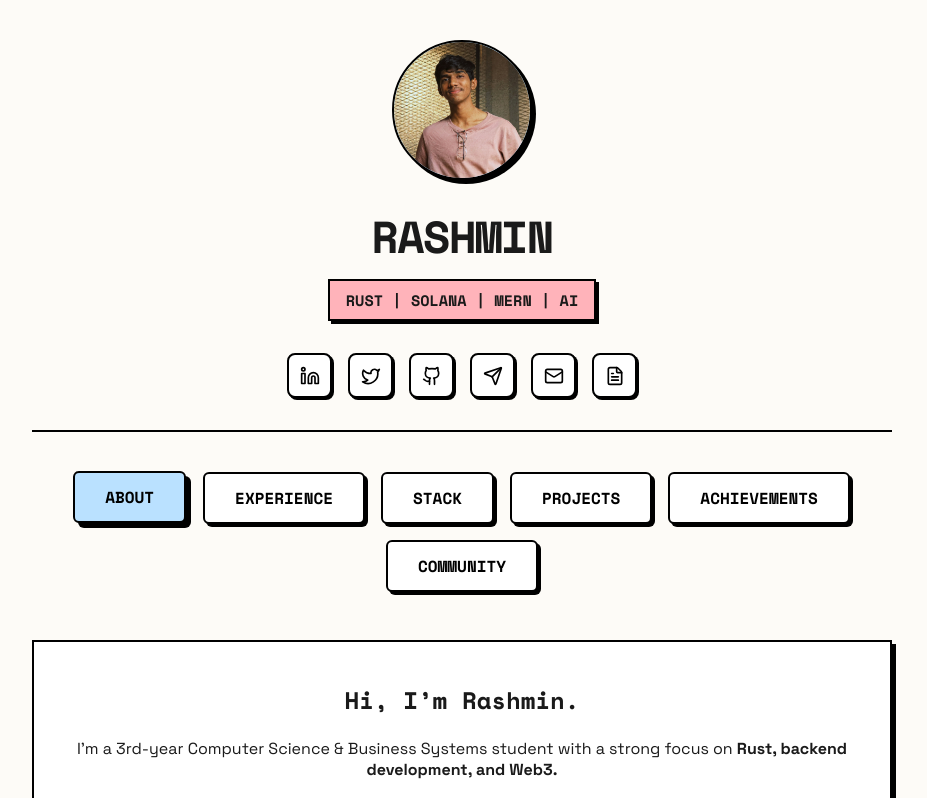
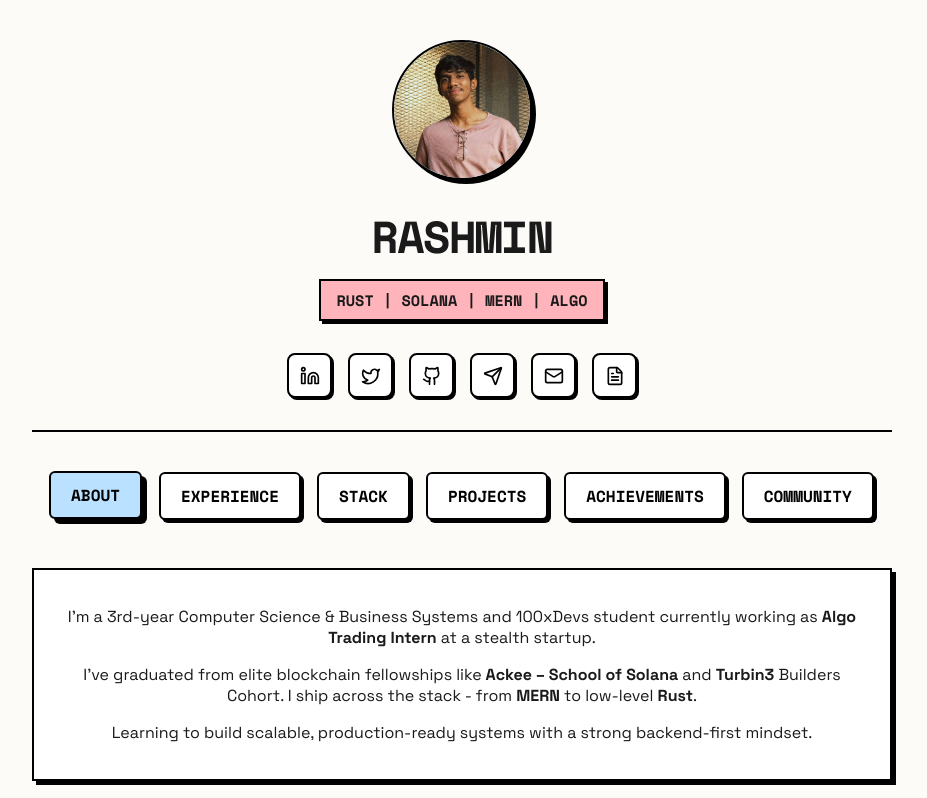
Before and after one commit to rashcasm/rashcasm.github.io, a React (Vite) app: page / in a window 1280 px wide. Shown: the top 798 px of the page, without its empty margins (178-1105 px from the left). Built offline with nearby package versions, Linux system fonts and the light colour scheme.

Commit message:
changed about

```diff
--- a/src/App.css
+++ b/src/App.css
@@ -135,7 +135,7 @@ h1 {
   background: white;
   color: black;
   border: 2px solid var(--border-color);
-  padding: 12px 30px;
+  padding: 10px 20px;
   font-weight: bold;
   font-size: 1rem;
   cursor: pointer;
--- a/src/App.jsx
+++ b/src/App.jsx
@@ -63,7 +63,7 @@ function App() {
       items: ["Rust", "Python", "C++", "SQL", "JavaScript", "TypeScript"]
     },
     {
-      title: "Frameworks",
+      title: "Libraries & Frameworks",
       icon: <Layers size={20} />,
       color: "var(--accent-1)", // Green
       items: ["Anchor", "React", "Node.js", "MERN", "NumPy", "Pandas"]
@@ -72,7 +72,7 @@ function App() {
       title: "Developer Tools",
       icon: <Wrench size={20} />,
       color: "var(--accent-3)", // Pink
-      items: ["Git", "VS Code", "Surfpool", "Postman"]
+      items: ["Git", "VS Code", "Surfpool", "Postman", "TradingView"]
     },
     // {
     //   title: "Libraries",
@@ -279,7 +279,7 @@ function App() {
 
         <h1>RASHMIN</h1>
         <div className="tagline">
-          RUST | SOLANA | MERN | AI
+          RUST | SOLANA | MERN | ALGO
         </div>
 
         <div className="socials">
@@ -309,27 +309,17 @@ function App() {
       <main>
         {activeTab === 'about' && (
           <>
-            <section className="card" style={{ textAlign: 'center', padding: '40px' }}>
-              <h2 style={{ marginTop: 0, fontFamily: 'var(--font-mono)' }}>
-                Hi, I’m Rashmin.
-              </h2>
-
+            <section className="card" style={{ textAlign: 'center', padding: '20px' }}>
               <p>
-                I’m a 3rd-year Computer Science & Business Systems student with a strong focus on <strong>Rust,
-                backend development, and Web3.</strong>
+                I’m a 3rd-year Computer Science & Business Systems and 100xDevs student currently working as <strong>Algo Trading Intern</strong> at a stealth startup.
               </p>
-
               <p>
-                I’ve studied Rust and graduated from elite blockchain fellowships like
-                <strong> Ackee – School of Solana</strong> and <strong> Turbin3 Builders</strong> Cohort.
-                I actively build using the <strong>MERN stack</strong> and have an overview of
-                <strong> AI/ML concepts</strong>.
+                I’ve graduated from elite blockchain fellowships like
+                <strong> Ackee – School of Solana</strong> and <strong> Turbin3</strong> Builders Cohort.
+                I ship across the stack - from <strong>MERN</strong> to low-level
+                <strong> Rust</strong>.
               </p>
-
-              <p>
-                I’m also a student at <strong>100xDevs</strong>, learning to build scalable,
-                production-ready systems with a strong backend-first mindset.
-              </p>
+              <p> Learning to build scalable, production-ready systems with a strong backend-first mindset.</p>
             </section>
 
             {/* GITHUB CALENDAR SECTION */}
```
